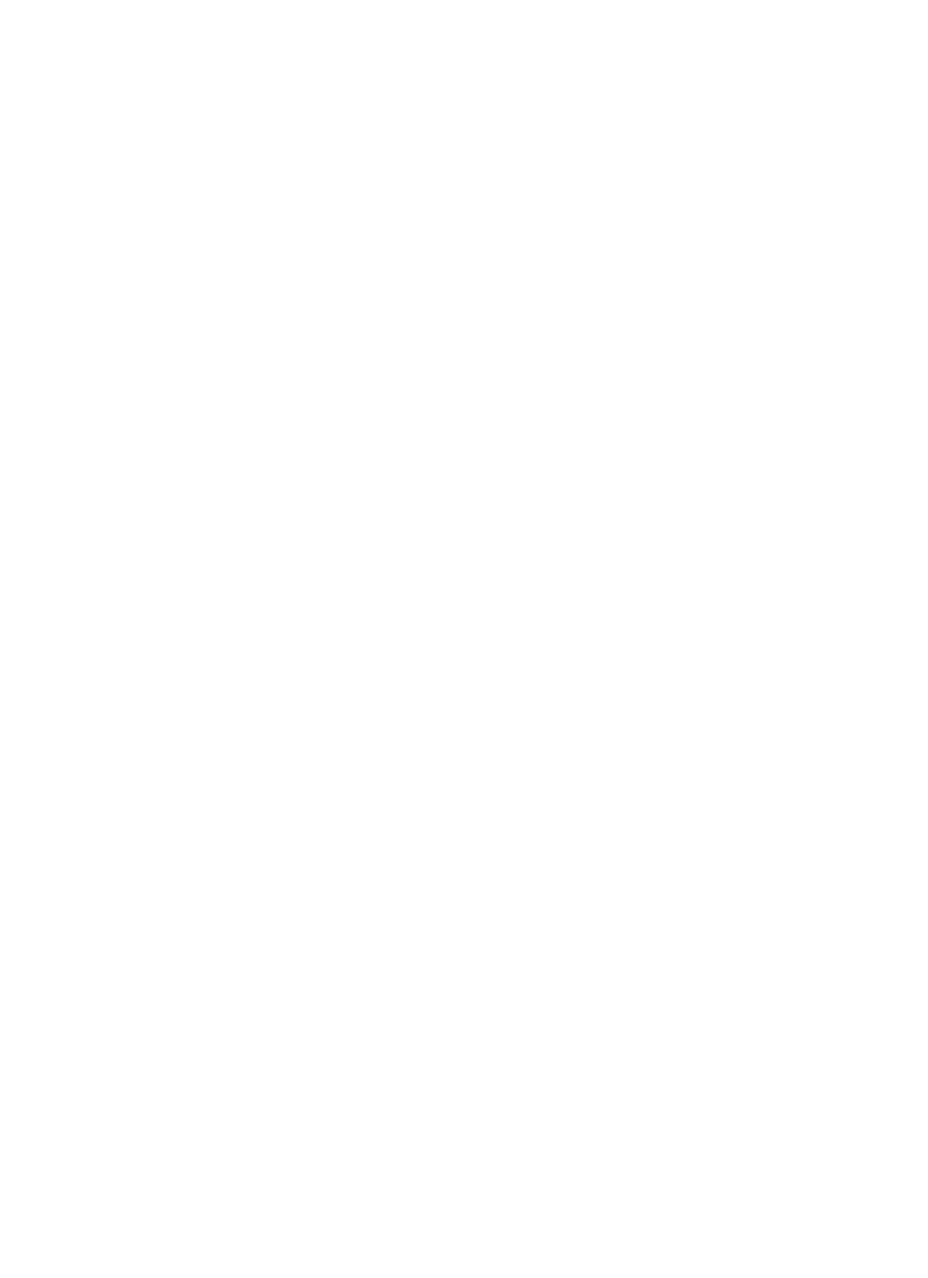
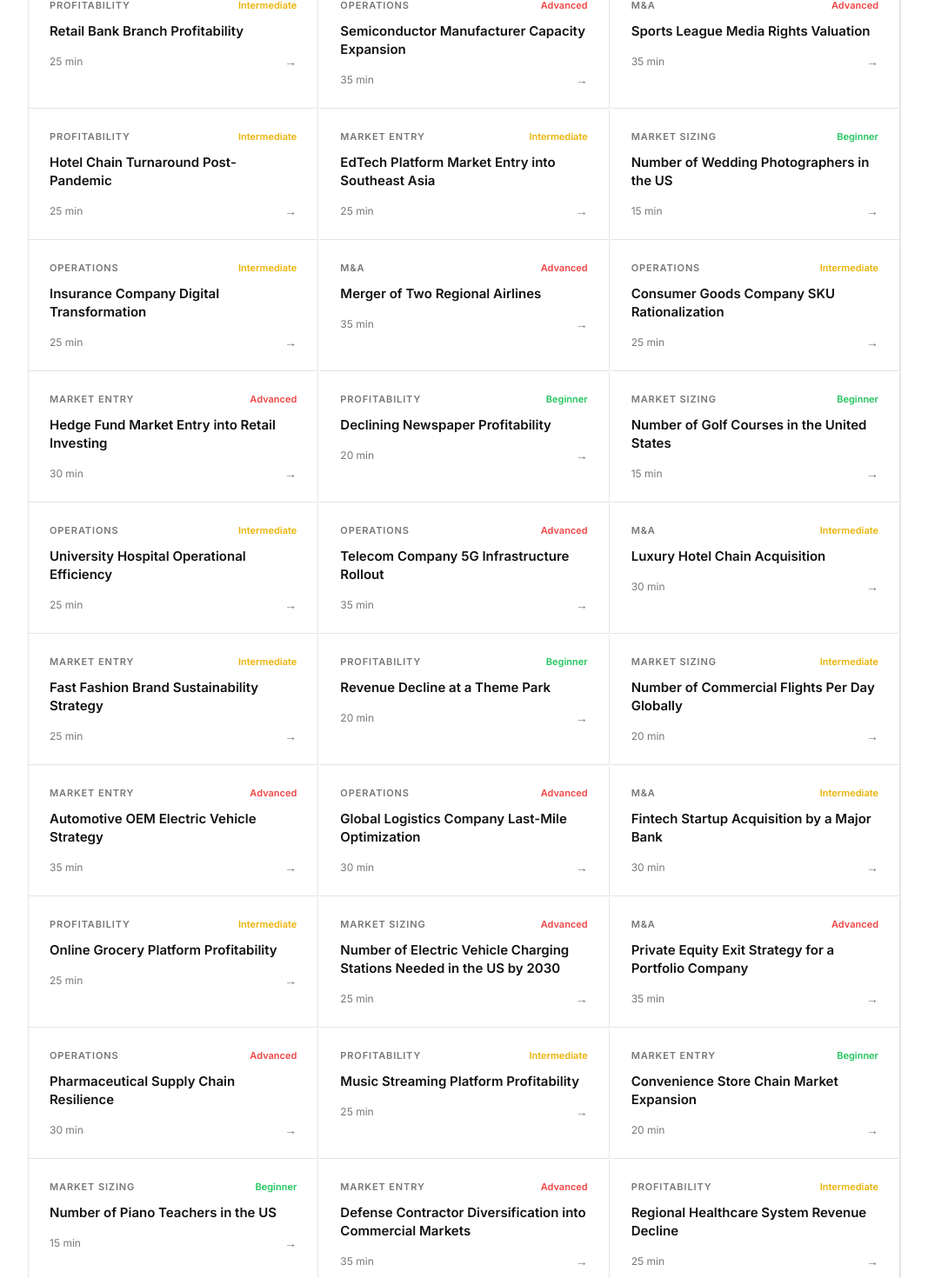
Before and after one commit to parkvince/mycaseprep, a Next.js app: page /library in a window 1280 px wide. Shown: the part 1180-2650 px from the top of the page at 87% size, without its empty margins (106-1173 px from the left). Before the commit the page ends 1064 px from the top, so only its background shows below. Built offline with nearby package versions, Linux system fonts and the light colour scheme; no server answers.

Commit message:
feat: expand case library to 48 cases across all firms and types

```diff
--- a/src/app/library/page.tsx
+++ b/src/app/library/page.tsx
@@ -110,6 +110,294 @@ const PREBUILT_CASES: PrebuiltCase[] = [
     type: "profitability",
     difficulty: "intermediate",
     firm: "oliver_wyman",
+    estimatedMinutes: 25,
+  },
+  {
+    id: "13",
+    title: "Global Bank Cost Reduction Program",
+    type: "operations",
+    difficulty: "advanced",
+    firm: "mckinsey",
+    estimatedMinutes: 35,
+  },
+  {
+    id: "14",
+    title: "Pharmaceutical Company Market Entry into Generics",
+    type: "market_entry",
+    difficulty: "advanced",
+    firm: "ey",
+    estimatedMinutes: 30,
+  },
+  {
+    id: "15",
+    title: "Number of Uber Rides in New York City Per Day",
+    type: "market_sizing",
+    difficulty: "intermediate",
+    firm: "bcg",
+    estimatedMinutes: 20,
+  },
+  {
+    id: "16",
+    title: "Retail Bank Branch Profitability",
+    type: "profitability",
+    difficulty: "intermediate",
+    firm: "oliver_wyman",
+    estimatedMinutes: 25,
+  },
+  {
+    id: "17",
+    title: "Semiconductor Manufacturer Capacity Expansion",
+    type: "operations",
+    difficulty: "advanced",
+    firm: "at_kearney",
+    estimatedMinutes: 35,
+  },
+  {
+    id: "18",
+    title: "Sports League Media Rights Valuation",
+    type: "merger_acquisition",
+    difficulty: "advanced",
+    firm: "lek",
+    estimatedMinutes: 35,
+  },
+  {
+    id: "19",
+    title: "Hotel Chain Turnaround Post-Pandemic",
+    type: "profitability",
+    difficulty: "intermediate",
+    firm: "bain",
+    estimatedMinutes: 25,
+  },
+  {
+    id: "20",
+    title: "EdTech Platform Market Entry into Southeast Asia",
+    type: "market_entry",
+    difficulty: "intermediate",
+    firm: "bcg",
+    estimatedMinutes: 25,
+  },
+  {
+    id: "21",
+    title: "Number of Wedding Photographers in the US",
+    type: "market_sizing",
+    difficulty: "beginner",
+    firm: "bain",
+    estimatedMinutes: 15,
+  },
+  {
+    id: "22",
+    title: "Insurance Company Digital Transformation",
+    type: "operations",
+    difficulty: "intermediate",
+    firm: "pwc",
+    estimatedMinutes: 25,
+  },
+  {
+    id: "23",
+    title: "Merger of Two Regional Airlines",
+    type: "merger_acquisition",
+    difficulty: "advanced",
+    firm: "monitor_deloitte",
+    estimatedMinutes: 35,
+  },
+  {
+    id: "24",
+    title: "Consumer Goods Company SKU Rationalization",
+    type: "operations",
+    difficulty: "intermediate",
+    firm: "mckinsey",
+    estimatedMinutes: 25,
+  },
+  {
+    id: "25",
+    title: "Hedge Fund Market Entry into Retail Investing",
+    type: "market_entry",
+    difficulty: "advanced",
+    firm: "oliver_wyman",
+    estimatedMinutes: 30,
+  },
+  {
+    id: "26",
+    title: "Declining Newspaper Profitability",
+    type: "profitability",
+    difficulty: "beginner",
+    firm: "deloitte",
+    estimatedMinutes: 20,
+  },
+  {
+    id: "27",
+    title: "Number of Golf Courses in the United States",
+    type: "market_sizing",
+    difficulty: "beginner",
+    firm: "mckinsey",
+    estimatedMinutes: 15,
+  },
+  {
+    id: "28",
+    title: "University Hospital Operational Efficiency",
+    type: "operations",
+    difficulty: "intermediate",
+    firm: "huron",
+    estimatedMinutes: 25,
+  },
+  {
+    id: "29",
+    title: "Telecom Company 5G Infrastructure Rollout",
+    type: "operations",
+    difficulty: "advanced",
+    firm: "ibm_consulting",
+    estimatedMinutes: 35,
+  },
+  {
+    id: "30",
+    title: "Luxury Hotel Chain Acquisition",
+    type: "merger_acquisition",
+    difficulty: "intermediate",
+    firm: "bain",
+    estimatedMinutes: 30,
+  },
+  {
+    id: "31",
+    title: "Fast Fashion Brand Sustainability Strategy",
+    type: "market_entry",
+    difficulty: "intermediate",
+    firm: "strategy_and",
+    estimatedMinutes: 25,
+  },
+  {
+    id: "32",
+    title: "Revenue Decline at a Theme Park",
+    type: "profitability",
+    difficulty: "beginner",
+    firm: "kpmg",
+    estimatedMinutes: 20,
+  },
+  {
+    id: "33",
+    title: "Number of Commercial Flights Per Day Globally",
+    type: "market_sizing",
+    difficulty: "intermediate",
+    firm: "bcg",
+    estimatedMinutes: 20,
+  },
+  {
+    id: "34",
+    title: "Automotive OEM Electric Vehicle Strategy",
+    type: "market_entry",
+    difficulty: "advanced",
+    firm: "rolandberger",
+    estimatedMinutes: 35,
+  },
+  {
+    id: "35",
+    title: "Global Logistics Company Last-Mile Optimization",
+    type: "operations",
+    difficulty: "advanced",
+    firm: "at_kearney",
+    estimatedMinutes: 30,
+  },
+  {
+    id: "36",
+    title: "Fintech Startup Acquisition by a Major Bank",
+    type: "merger_acquisition",
+    difficulty: "intermediate",
+    firm: "ey",
+    estimatedMinutes: 30,
+  },
+  {
+    id: "37",
+    title: "Online Grocery Platform Profitability",
+    type: "profitability",
+    difficulty: "intermediate",
+    firm: "mckinsey",
+    estimatedMinutes: 25,
+  },
+  {
+    id: "38",
+    title: "Number of Electric Vehicle Charging Stations Needed in the US by 2030",
+    type: "market_sizing",
+    difficulty: "advanced",
+    firm: "bcg",
+    estimatedMinutes: 25,
+  },
+  {
+    id: "39",
+    title: "Private Equity Exit Strategy for a Portfolio Company",
+    type: "merger_acquisition",
+    difficulty: "advanced",
+    firm: "lek",
+    estimatedMinutes: 35,
+  },
+  {
+    id: "40",
+    title: "Pharmaceutical Supply Chain Resilience",
+    type: "operations",
+    difficulty: "advanced",
+    firm: "deloitte",
+    estimatedMinutes: 30,
+  },
+  {
+    id: "41",
+    title: "Music Streaming Platform Profitability",
+    type: "profitability",
+    difficulty: "intermediate",
+    firm: "bcg",
+    estimatedMinutes: 25,
+  },
+  {
+    id: "42",
+    title: "Convenience Store Chain Market Expansion",
+    type: "market_entry",
+    difficulty: "beginner",
+    firm: "bain",
+    estimatedMinutes: 20,
+  },
+  {
+    id: "43",
+    title: "Number of Piano Teachers in the US",
+    type: "market_sizing",
+    difficulty: "beginner",
+    firm: "mckinsey",
+    estimatedMinutes: 15,
+  },
+  {
+    id: "44",
+    title: "Defense Contractor Diversification into Commercial Markets",
+    type: "market_entry",
+    difficulty: "advanced",
+    firm: "strategy_and",
+    estimatedMinutes: 35,
+  },
+  {
+    id: "45",
+    title: "Regional Healthcare System Revenue Decline",
+    type: "profitability",
+    difficulty: "intermediate",
+    firm: "huron",
+    estimatedMinutes: 25,
+  },
+  {
+    id: "46",
+    title: "Merger of Two Global Accounting Firms",
+    type: "merger_acquisition",
+    difficulty: "advanced",
+    firm: "pwc",
+    estimatedMinutes: 35,
+  },
+  {
+    id: "47",
+    title: "Smart Home Device Market Sizing",
+    type: "market_sizing",
+    difficulty: "intermediate",
+    firm: "bain",
+    estimatedMinutes: 20,
+  },
+  {
+    id: "48",
+    title: "Steel Manufacturer Cost Reduction",
+    type: "operations",
+    difficulty: "intermediate",
+    firm: "rolandberger",
     estimatedMinutes: 25,
   },
 ];
```
